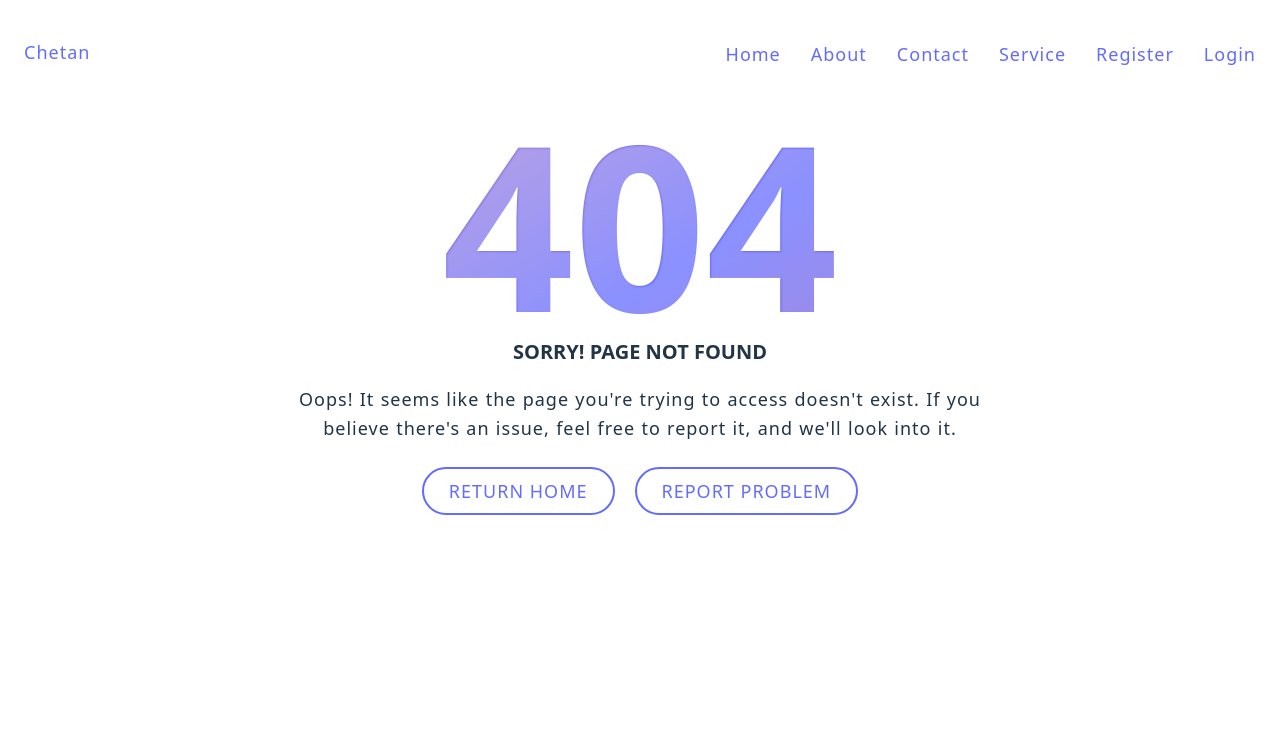
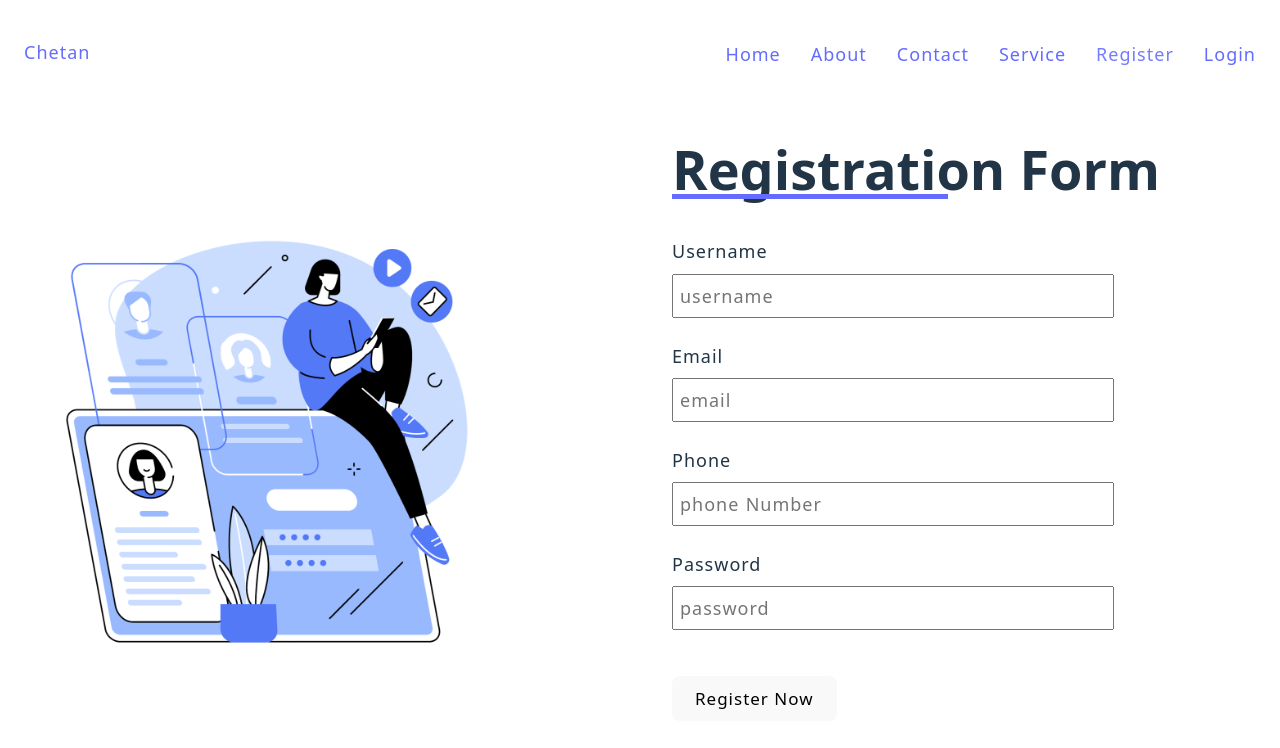
Before and after one commit to Chetanbelwal/Coding-Champs, a React (Vite) app in the folder client/: page /registration in a window 1280 px wide. Shown: the top 748 px of the page. Built offline with nearby package versions, Linux system fonts and the light colour scheme.

Commit message:
response from server

```diff
--- a/client/src/App.jsx
+++ b/client/src/App.jsx
@@ -20,7 +20,7 @@ const App = () => {
           <Route path="/about" element={<About />}></Route>
           <Route path="/contact" element={<Contact />}></Route>
           <Route path="/service" element={<Service />}></Route>
-          <Route path="/register" element={<Register />}></Route>
+          <Route path="/registration" element={<Register />}></Route>
           <Route path="/login" element={<Login />}></Route>
 
           {/* If any route other than above is visited we will redirect user to error 404 page */}
--- a/client/src/components/Navbar.jsx
+++ b/client/src/components/Navbar.jsx
@@ -25,7 +25,7 @@ export const Navbar = () => {
                 <NavLink to="/service"> Service</NavLink>
               </li>
               <li>
-                <NavLink to="/register"> Register</NavLink>
+                <NavLink to="/registration"> Register</NavLink>
               </li>
               <li>
                 <NavLink to="/login"> Login</NavLink>
--- a/client/src/pages/Login.jsx
+++ b/client/src/pages/Login.jsx
@@ -36,6 +36,12 @@ export const Login = () => {
         body: JSON.stringify(user),
       });
       if (response.ok) {
+        // response itself consist of the data that we passed to it from server there we have sent out the token also
+        const resData = await response.json();
+        console.log("Response from server", resData);
+
+        // calling LocalStorage Function to store token we get from server in local storage
+        localStorage.setItem("token", resData.token);
         alert("Logged in successfully");
         setUser({ email: "", password: "" });
         navigate("/");
--- a/client/src/pages/Register.jsx
+++ b/client/src/pages/Register.jsx
@@ -41,6 +41,13 @@ export const Register = () => {
         }
       );
       if (response.ok) {
+        // response itself consist of the data that we passed to it from server there we have sent out the token also
+        const resData = await response.json()
+        console.log("Response from server",resData)
+
+        // calling LocalStorage Function to store token we get from server in local storage
+        localStorage.setItem("token",resData.token)
+
         alert("Successfully Registered");
         setUser({ username: "", email: "", phone: "", password: "" });
         navigate("/login");
```
